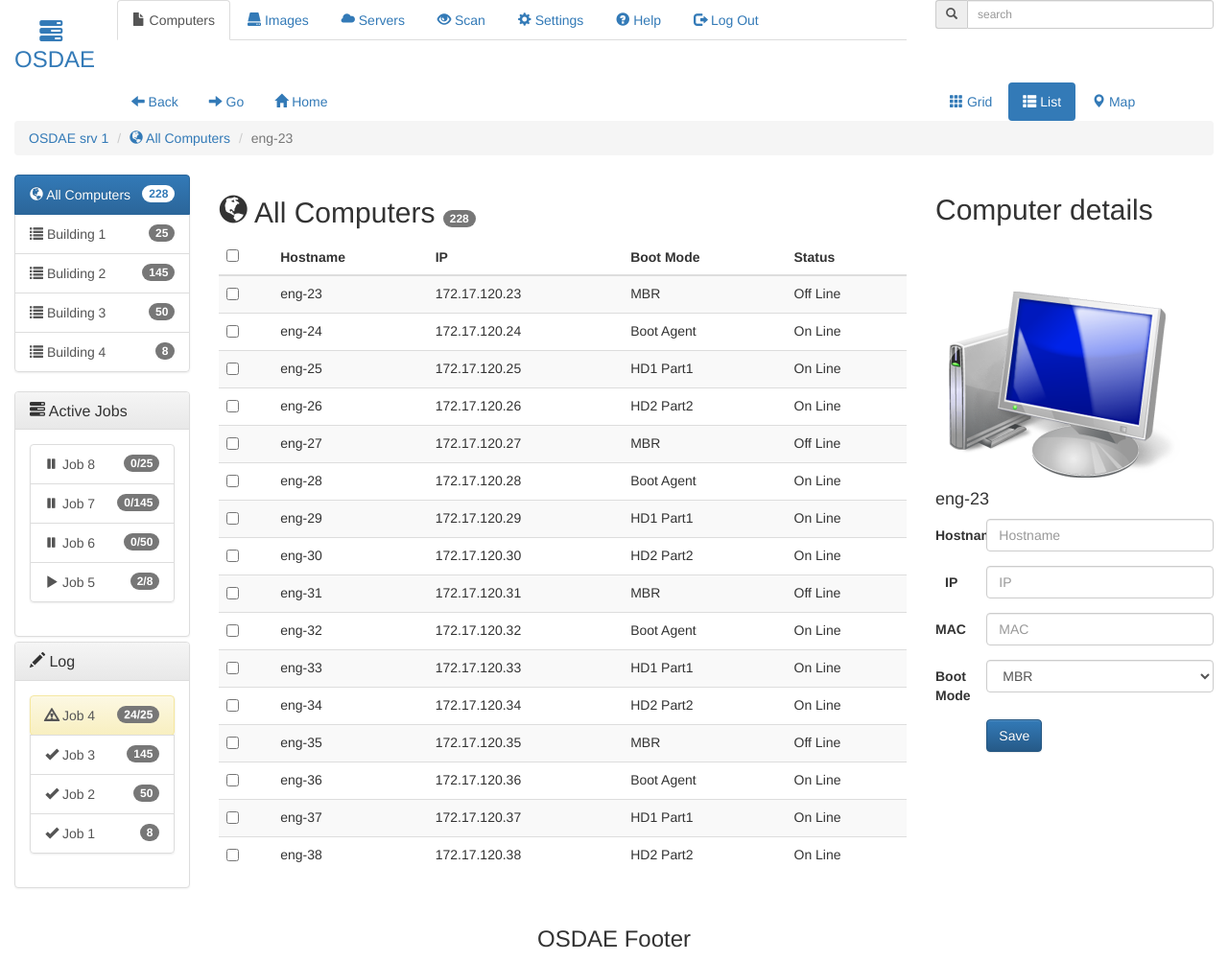
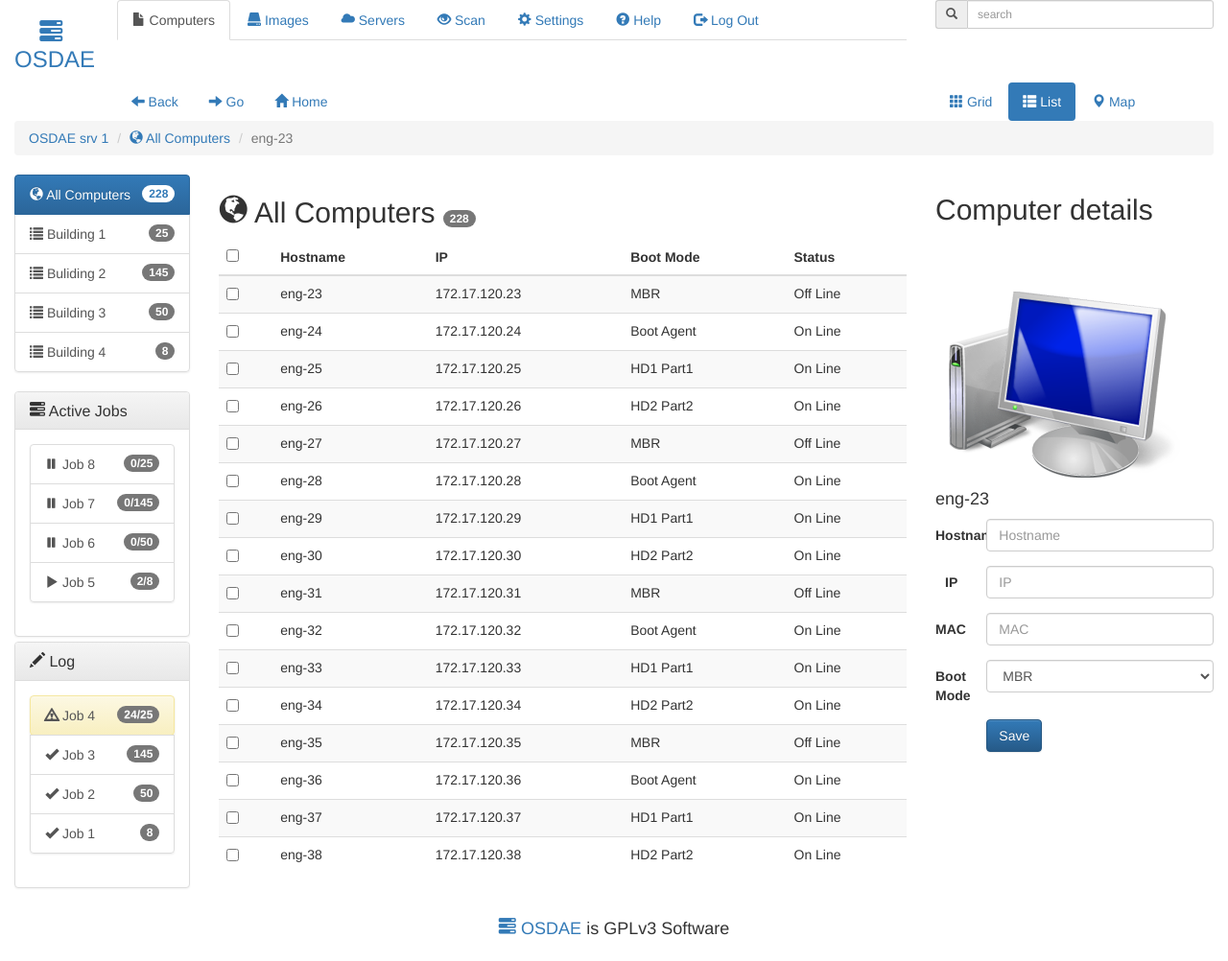
Before and after one commit to Yorus/osdae, a plain HTML site: page main_testing.html in a window 1280 px wide. Shown: the whole page at 96% size. Drawn offline with nearby package versions, Linux system fonts and the light colour scheme.

Commit message:
Modify footer

```diff
--- a/main_testing.html
+++ b/main_testing.html
@@ -407,7 +407,7 @@
         <!-- Footer -->
         <div class="row">
             <div class="col-sm-12">
-                    <h3 class="text-center">OSDAE Footer</h3>
+                    <h4 class="text-center"><a href="index.html"><span class="glyphicon glyphicon-tasks"></span> OSDAE</a> is GPLv3 Software</h4>
             </div>
         </div><!-- Footer -->
 
```
